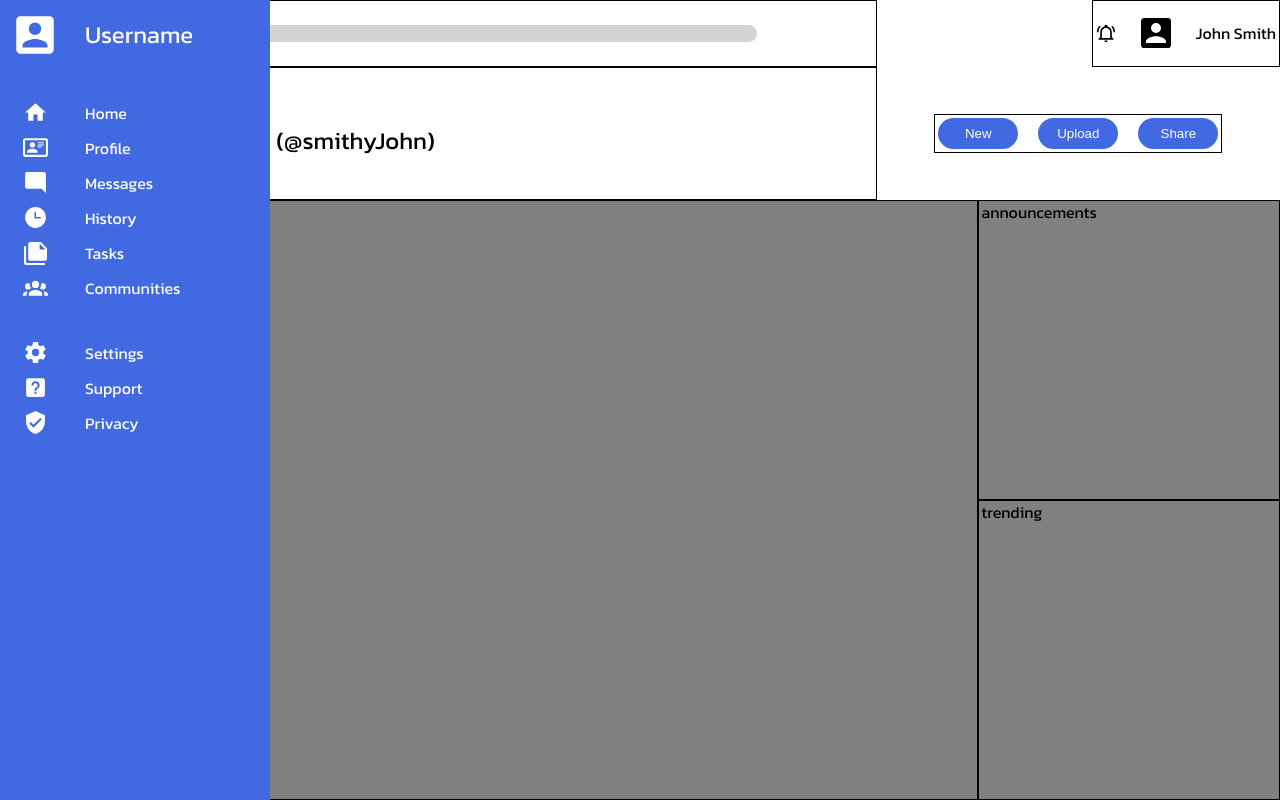
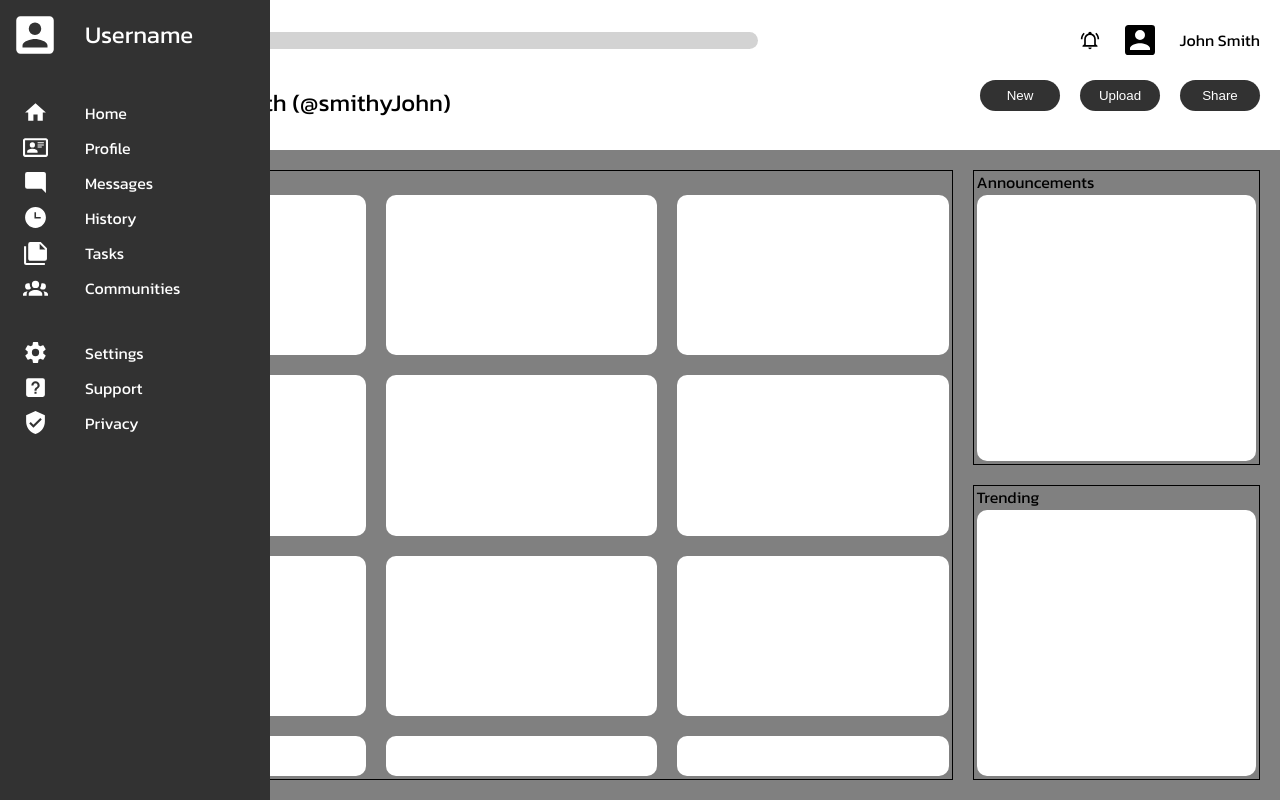
Before and after one commit to DarxyDev/admin-dashboard, a plain HTML site: page index.html in a window 1280 px wide. Drawn offline with Linux system fonts and the light colour scheme.

Commit message:
grid applied to card container, but overflowing cards aren't sizing correctly

```diff
--- a/index.html
+++ b/index.html
@@ -120,10 +120,30 @@
         </div>
         <div id="content">
             <div id="cards-container">
-                cards
+                <h1>Your Projects</h1>
+                <div>
+                    <div class="card"></div>
+                    <div class="card"></div>
+                    <div class="card"></div>
+                    <div class="card"></div>
+                    <div class="card"></div>
+                    <div class="card"></div>
+                    <div class="card"></div>
+                    <div class="card"></div>
+                    <div class="card"></div>
+                    <div class="card"></div>
+                    <div class="card"></div>
+                    <div class="card"></div>
+                </div>
             </div>
-            <div id="news-container">announcements</div>
-            <div id="trends-container">trending</div>
+            <div id="news-container">
+                <h1>Announcements</h1>
+                <div class="card"></div>
+            </div>
+            <div id="trends-container">
+                <h1>Trending</h1>
+                <div class="card"></div>
+            </div>
         </div>
     </div>
     <svg style="display:none;">
--- a/styles.css
+++ b/styles.css
@@ -1,6 +1,6 @@
 /* general */
 :root {
-    --col-nav: royalblue;
+    --col-nav: rgb(50,50,50);
     --col-head: white;
     --col-main: lightgrey;
     --col-nav-text: white;
@@ -113,7 +113,10 @@ input{
     width: 100%;
     background-color: var(--col-main);
     display: grid;
-    grid-template-rows: 200px 1fr;
+    grid-template-rows: 150px 1fr;
+}
+#main-container>*{
+    padding:20px;
 }
 .symbol-default{
     fill:'black';
@@ -165,7 +168,7 @@ input{
     display:grid;
     grid-template-columns: 1fr 1fr 1fr;
     gap:20px;
-    margin:auto;
+    margin:auto 0 auto auto;
 }
 
 
@@ -174,20 +177,43 @@ input{
     background-color: grey;
     display: grid;
     grid-template: 1fr 1fr / 3fr 1fr;
+    gap:20px;
 }
-
+#content>div{
+    display:grid;
+    grid-template: 1rem 1fr / 1fr;
+    gap: 5px;
+}
+.card{
+    background-color:var(--col-head);
+    border-radius:10px;
+    width:100%;
+    height:100%;
+    padding:20px;
+    box-sizing:border-box;
+}
 #cards-container {
     grid-area: 2 span / 1 span;
 }
-
+#cards-container>div{
+    display:grid;
+    grid-template-columns: repeat(auto-fit, minmax(200px, 1fr));
+    grid-template-rows: repeat(auto-fit, minmax(150px, 1fr));
+    gap: 20px;
+    overflow: auto;
+    -ms-overflow-style:none;
+    scrollbar-width:none;
+}
+#cards-container>div::-webkit-scrollbar{
+    display:none;
+}
 #news-container,
 #trends-container {
     grid-column-start: 2;
 }
 
 /* temp */
-#header>div,
-#content>div, #header>nav{
+#content>div{
     border: solid 1px;
     padding: 3px;
 }
```
